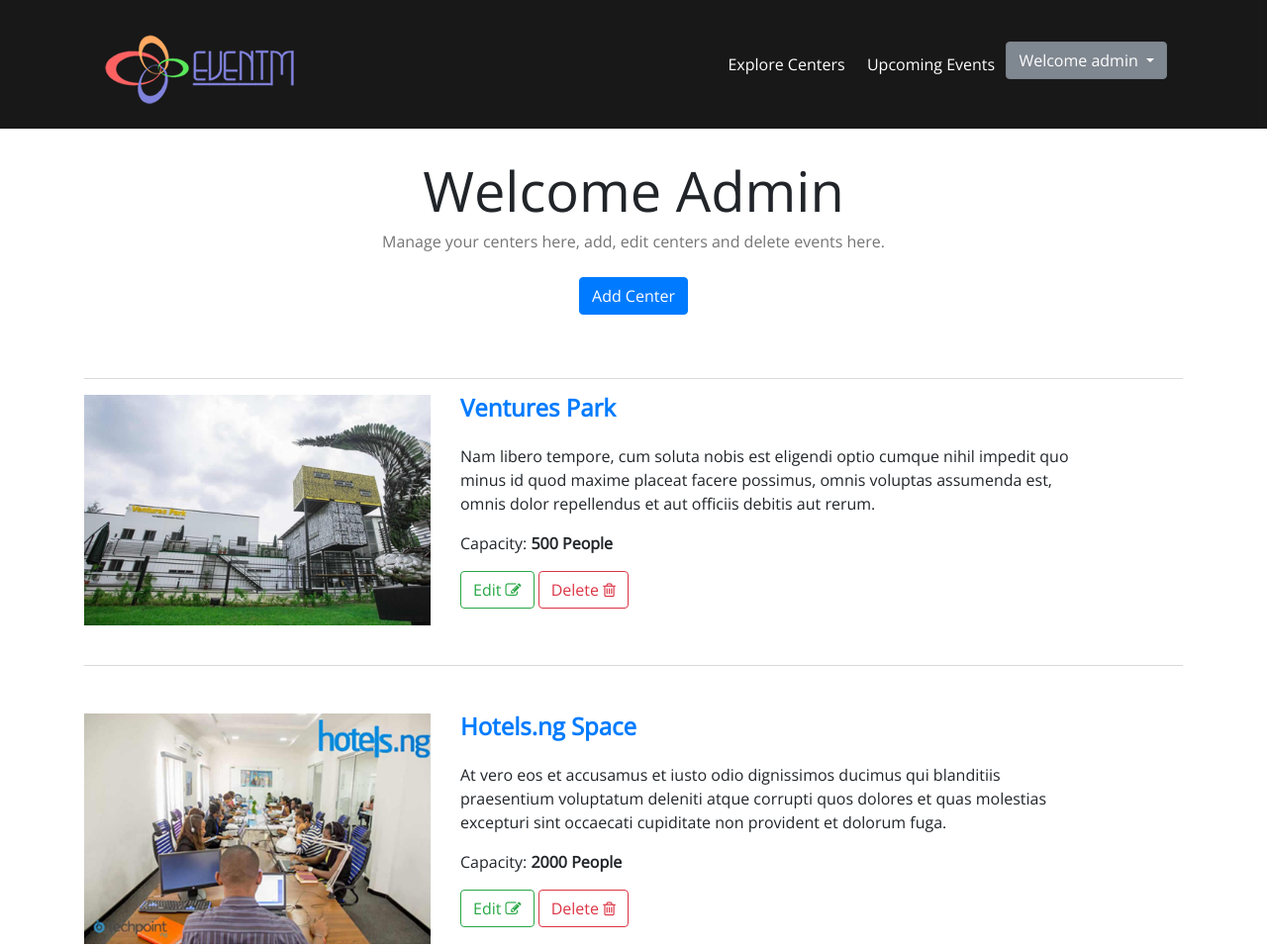
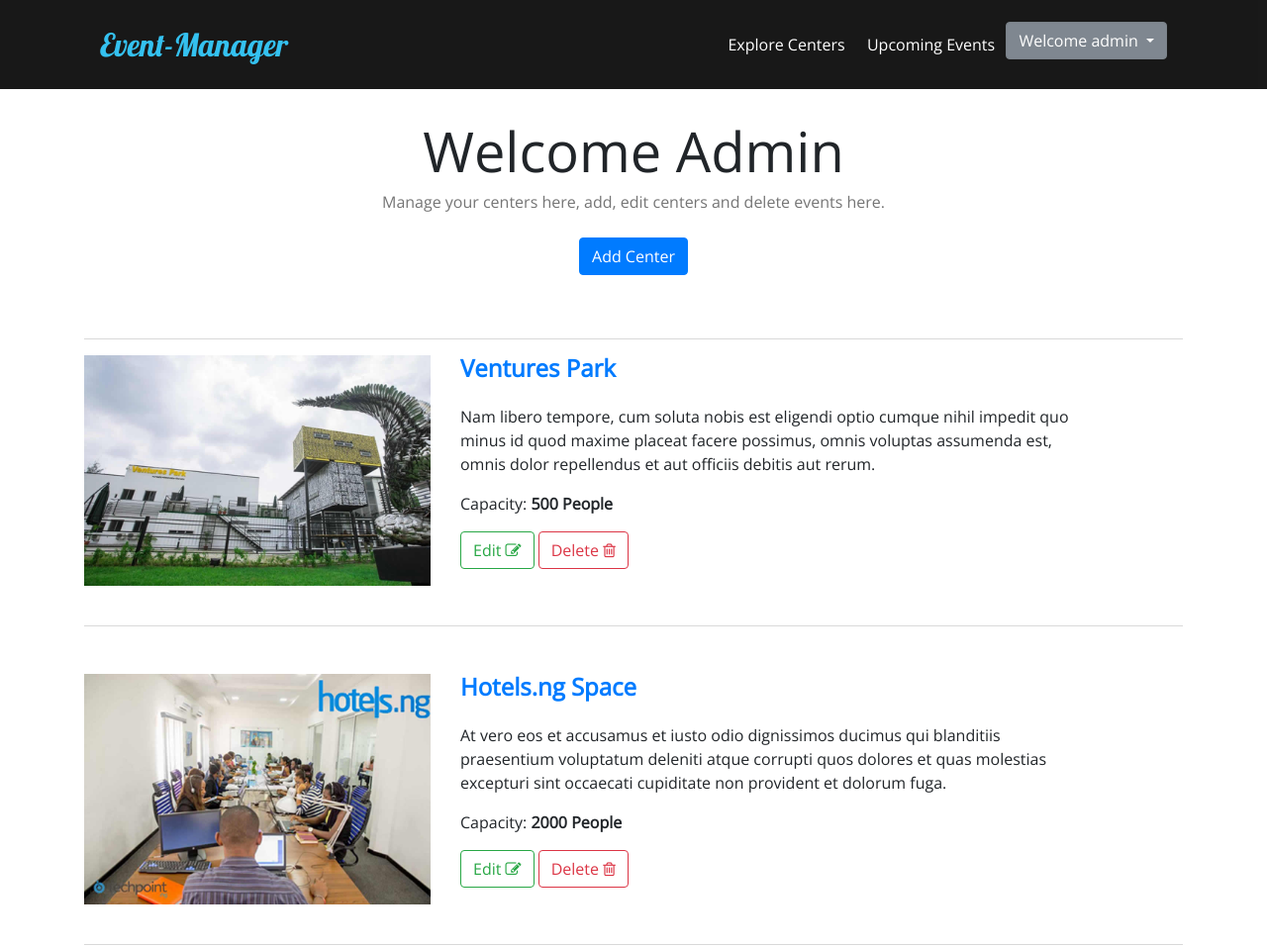
Before and after one commit to seunzone/event-manager, a plain HTML site: page template/admin.html in a window 1280 px wide. Shown: the top 957 px of the page at 99% size. Drawn offline with nearby package versions, Linux system fonts and the light colour scheme.

Commit message:
adjusted site logo and navbar

```diff
--- a/template/admin.html
+++ b/template/admin.html
@@ -20,7 +20,7 @@
         <nav class="navbar navbar-dark navbar-expand-lg justify-content-between py-3 sticky">
           <div class="brand">
 
-            <a href="index.html" class="navbar-brand mr-0"><img src="img/logo.png"></a>
+            <a href="index.html" class="navbar-brand mr-0">Event-Manager</a>
           </div>
           <button class="navbar-toggler" type="button" data-toggle="collapse" data-target=".dual-nav">
             <span class="navbar-toggler-icon"></span>
--- a/template/css/style.css
+++ b/template/css/style.css
@@ -28,7 +28,7 @@
 
 
 .brand a {
-  font-size: 3.5em;
+  font-size: 2.0em;
   font-family: "Lobster", cursive;
   color: #1fbbef !important;
 }
```
Also changed, not shown: template/centerdetails.html (+1 -1 lines), template/centerfeeds.html (+1 -1 lines), template/eventdetails.html (+1 -1 lines), template/events.html (+1 -1 lines), template/index.html (+1 -1 lines), template/myevents.html (+1 -1 lines).
